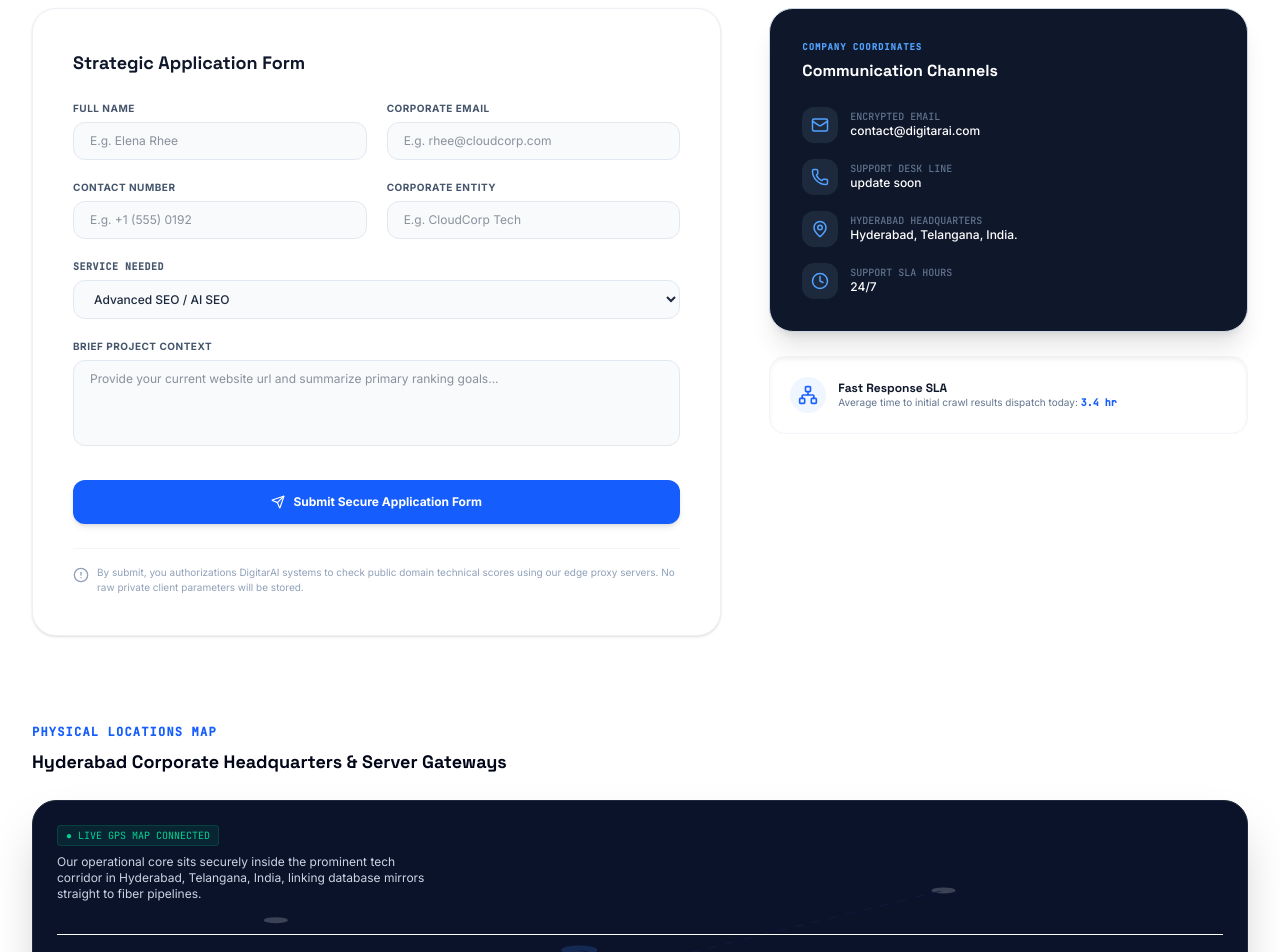
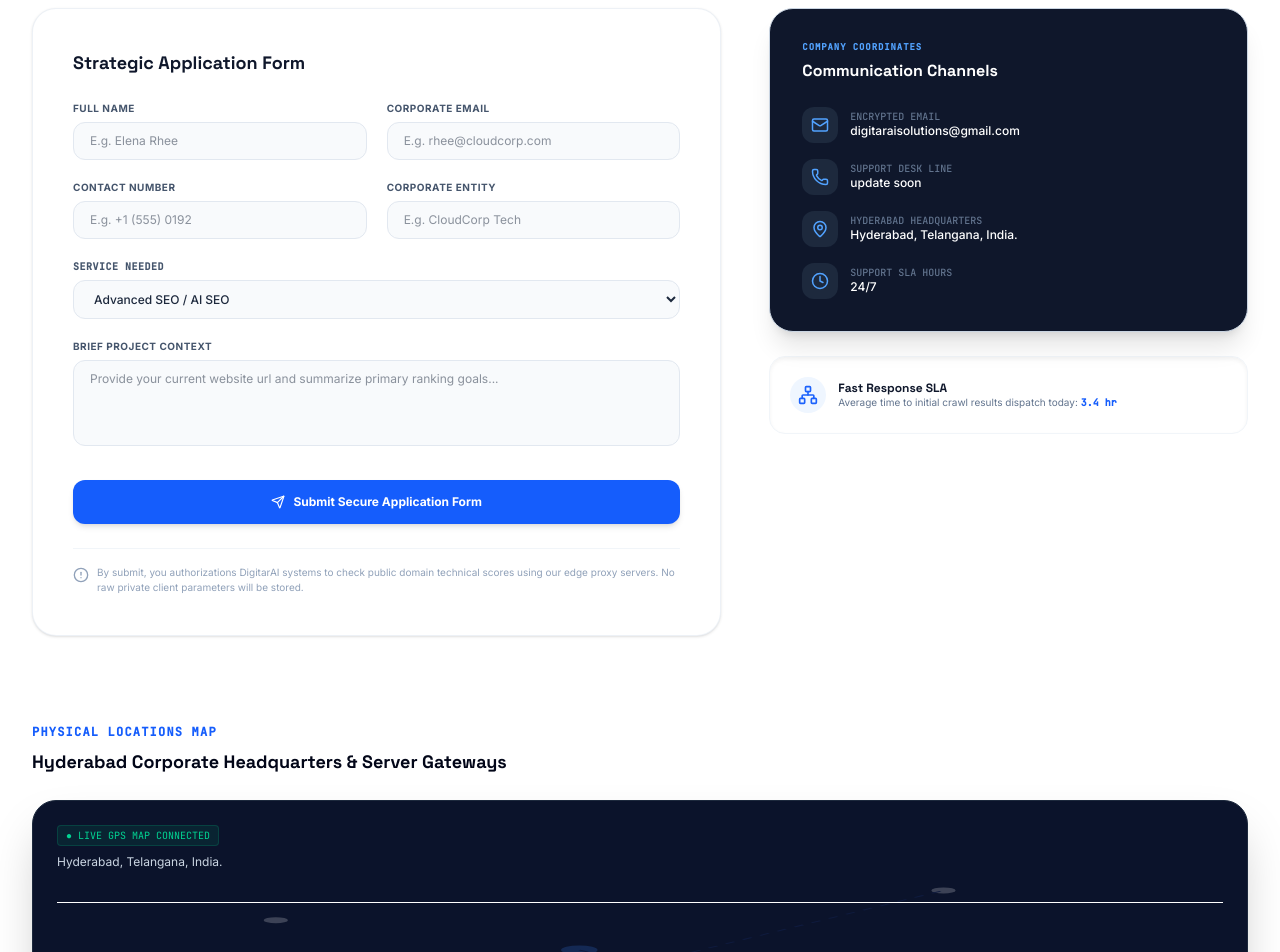
Before and after one commit to laxmankodadala1/digitarai, a React (Vite) app in the folder digitarai/: page /contact in a window 1280 px wide. Shown: the part 400-1352 px from the top of the page. Built offline with nearby package versions, Linux system fonts and the light colour scheme.

Commit message:
Update Contact.tsx

```diff
--- a/digitarai/src/pages/Contact.tsx
+++ b/digitarai/src/pages/Contact.tsx
@@ -261,7 +261,7 @@ export default function Contact() {
                   </div>
                   <div>
                     <p className="text-[10px] text-slate-500 font-mono">ENCRYPTED EMAIL</p>
-                    <p className="text-white">contact@digitarai.com</p>
+                    <p className="text-white">digitaraisolutions@gmail.com</p>
                   </div>
                 </div>
 
@@ -333,7 +333,7 @@ export default function Contact() {
               <div>
                 <span className="text-[10px] font-mono select-none text-emerald-400 bg-emerald-500/10 px-2 py-0.5 rounded border border-emerald-500/20 w-fit block mb-2">● LIVE GPS MAP CONNECTED</span>
                 <p className="text-xs text-slate-300 max-w-sm">
-                  Our operational core sits securely inside the prominent tech corridor in Hyderabad, Telangana, India, linking database mirrors straight to fiber pipelines.
+                  Hyderabad, Telangana, India.
                 </p>
               </div>
 
```
